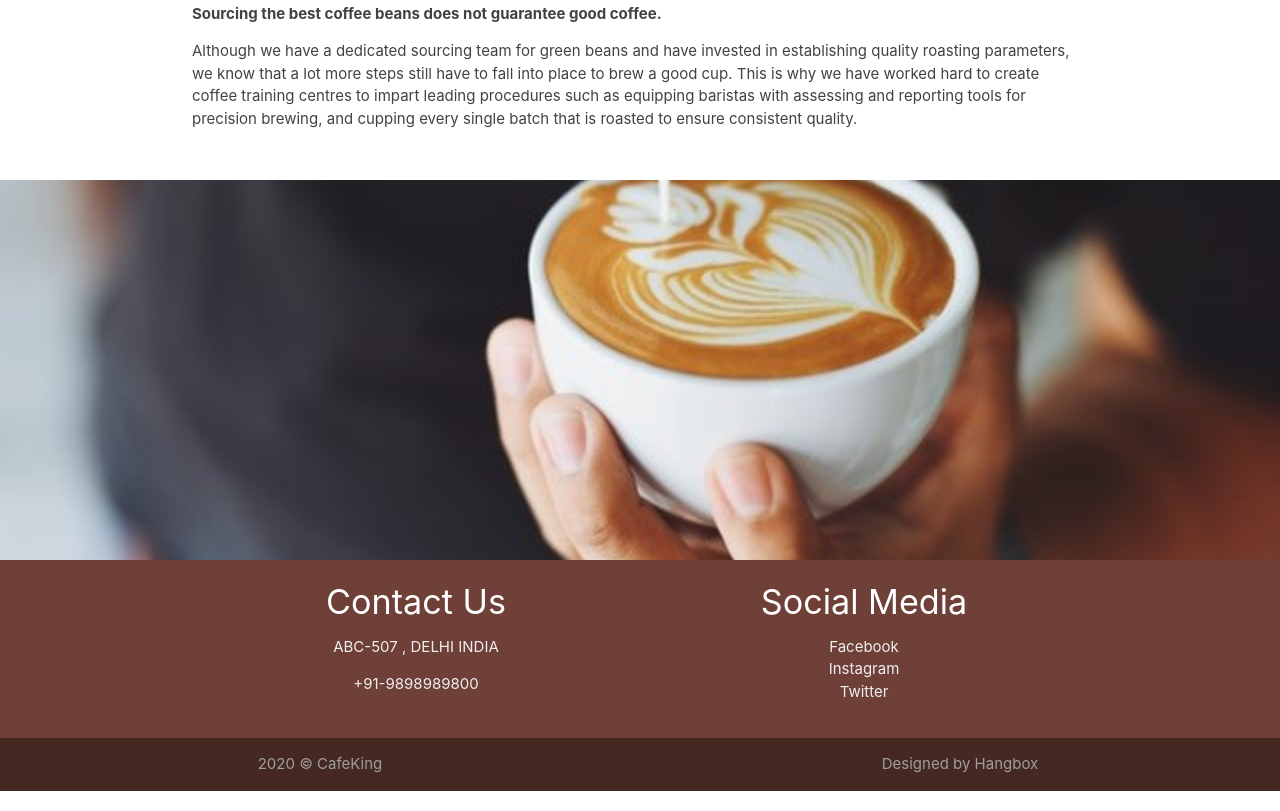
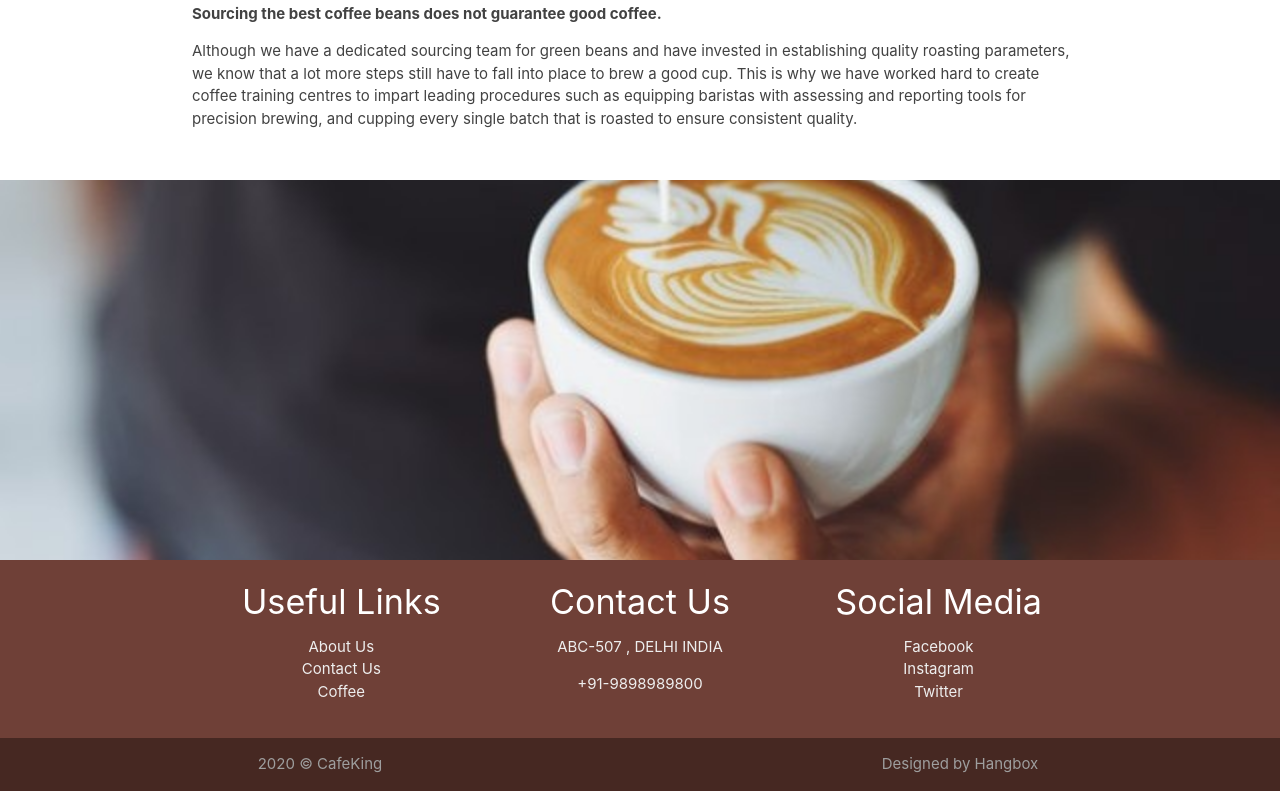
Before and after one commit to Ritik488/CafeCoffee, a plain HTML site: page coffee.html in a window 1280 px wide. Shown: the part 977-1788 px from the top of the page. Drawn offline with nearby package versions, Linux system fonts and the light colour scheme.

Commit message:
improvisation

```diff
--- a/coffee.html
+++ b/coffee.html
@@ -67,7 +67,23 @@
         <footer class="footer-one">
             <div class="container">
                 <div class="row">
-                    <div class="col l6 s12 center">
+                <div class="col l4 s12 center">
+                        <h4 class="white-text">
+                            Useful Links
+                        </h4>
+                        <ul>
+                            <li><a href="aboutus.html" class="grey-text text-lighten-3">
+                                About Us
+                            </a></li>
+                            <li><a href="#" class="grey-text text-lighten-3">
+                                Contact Us
+                            </a></li>
+                            <li><a href="coffee.html" class="grey-text text-lighten-3">
+                                Coffee
+                            </a></li>
+                        </ul>
+                    </div>
+                    <div class="col l4 s12 center">
                         <h4 class="white-text">
                             Contact Us
                         </h4>
@@ -78,7 +94,7 @@
                             +91-9898989800
                         </p>
                     </div>
-                    <div class="col l6 s12 center">
+                    <div class="col l4 s12 center">
                         <h4 class="white-text">
                             Social Media
                         </h4>
--- a/css/style.css
+++ b/css/style.css
@@ -1,30 +1,35 @@
-.nav-wrapper{
+.body {
+    margin: 0px;
+    padding: 0px;
+}
+
+.nav-wrapper {
     background-color: #6f4037;
     padding-left: 5px;
 }
 
 .slider .indicators .indicator-item.active {
     background: #6f4037 !important;
-  }
+}
 
-  .move{
-      margin-top: 20px;
-      margin-bottom: 20px;
-  }
+.move {
+    margin-top: 20px;
+    margin-bottom: 20px;
+}
 
-.parallax-container{
+.parallax-container {
     min-height: 380px;
     height: auto;
 }
 
-.icon-coffee{
+.icon-coffee {
     color: #6f4037;
 }
 
-.footer-one{
+.footer-one {
     background: #6f4037;
 }
 
-.footer-two{
+.footer-two {
     background: #462822;
 }
```
Also changed, not shown: aboutus.html (+18 -2 lines), index.html (+27 -3 lines).
